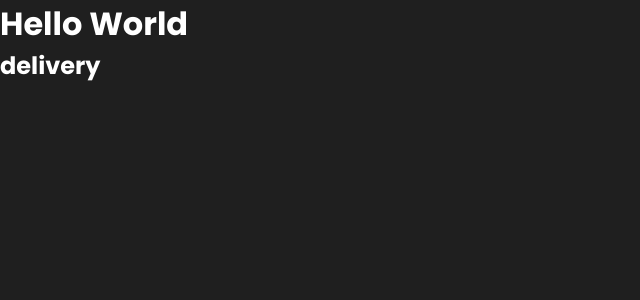
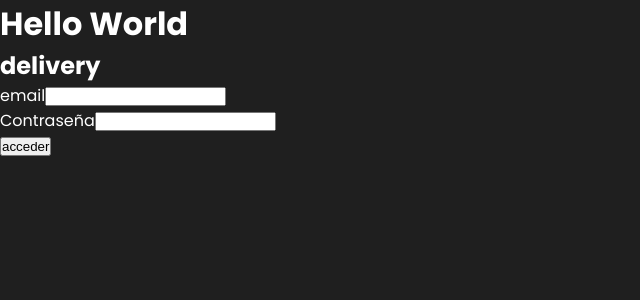
Before and after one commit to JoelGarayC/app-delivery, a React (Vite) app: page / in a window 1280 px wide. Shown: the top 300 px of the page, without its empty margins (0-640 px from the left). Built offline with nearby package versions, Linux system fonts and the light colour scheme.

Commit message:
add: login

```diff
--- a/src/App.jsx
+++ b/src/App.jsx
@@ -1,13 +1,14 @@
-import React from 'react'
+import React from "react";
+import Login from "./components/Login";
 
 const App = () => {
   return (
     <div>
       <h1>Hello World</h1>
       <h2>delivery</h2>
+      <Login />
+    </div>
+  );
+};
 
-    </div>
-  )
-}
-
-export default App
+export default App;
--- a/src/components/Login.jsx
+++ b/src/components/Login.jsx
@@ -1,9 +1,54 @@
-import React from 'react'
+import React, { useState } from "react";
 
 const Login = () => {
+
+  const valoresIniciales = {
+    email: "",
+    password: "",
+  };
+
+  const [datos, setDatos] = useState(valoresIniciales);
+
+
+  const handleImputChange = (e) =>
+  {
+    setDatos({
+      ...datos,
+      [e.target.name]: e.target.valnue,
+    });
+  }
+  const handleSubmit = (e) =>
+    {
+      e.preventDefault();
+      setDatos(valoresIniciales);
+      console.log(datos);
+    };
+
   return (
-    <div>Login</div>
-  )
-}
+    <form onSubmit={handleSubmit}>
+      <div>
+        <label htmlFor="email">email</label>
+        <input
+          type="email"
+          name="email"
+          id="email"
+          onChange={handleImputChange}
+          value={datos.email}/>
 
-export default Login
+      </div>
+      <div>
+        <label htmlFor="password">Contraseña</label>
+        <input
+          type="password"
+          name="password"
+          id="password"
+          onChange={handleImputChange}
+          value={datos.password}
+        />
+      </div>
+      <button type="submit">acceder</button>
+    </form>
+  );
+};
+
+export default Login;
```
Also changed, not shown: src/components/Register.jsx (+11 -1 lines).
